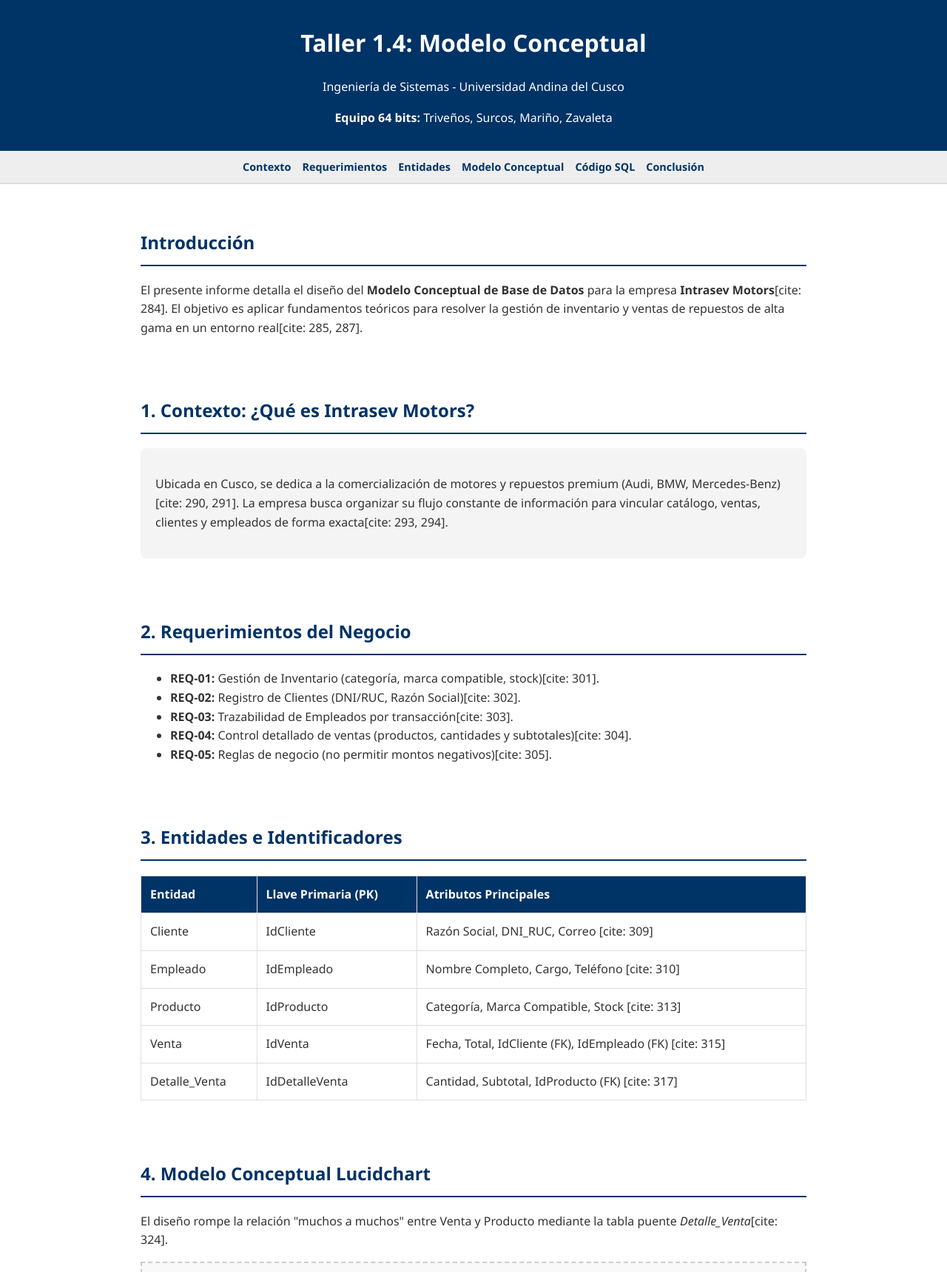
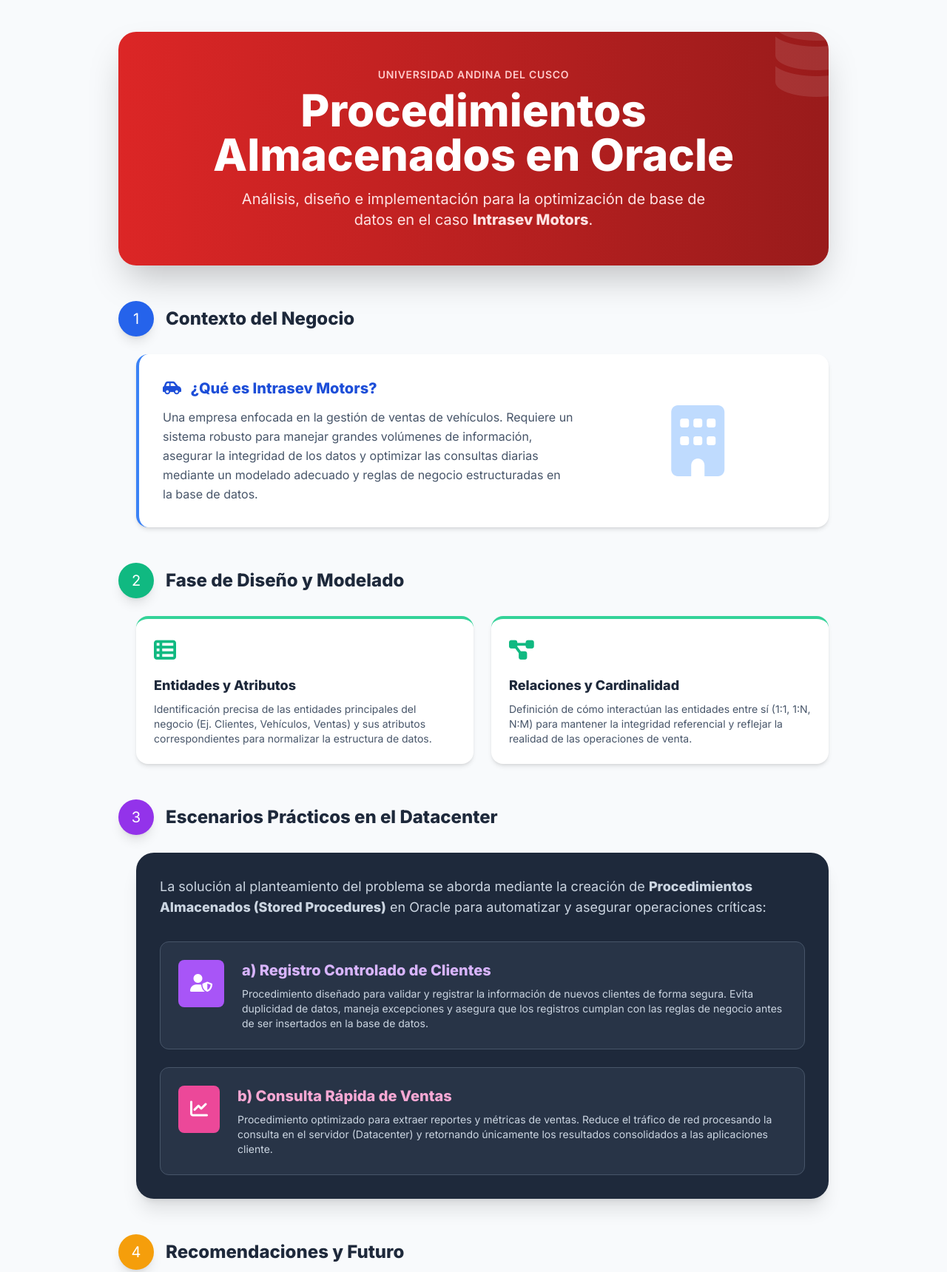
Before and after one commit to Enrique-024100691i/64-BITIS, a plain HTML site: page index.html in a window 1280 px wide. Shown: the part 21-1741 px from the top of the page at 74% size. Drawn offline with nearby package versions, Linux system fonts and the light colour scheme.

Commit message:
Update index.html

```diff
--- a/index.html
+++ b/index.html
@@ -3,240 +3,186 @@
 <head>
     <meta charset="UTF-8">
     <meta name="viewport" content="width=device-width, initial-scale=1.0">
-    <title>Modelo Conceptual - Intrasev Motors</title>
+    <title>Infografía: Procedimientos Almacenados en Oracle</title>
+    <!-- Tailwind CSS -->
+    <script src="https://cdn.tailwindcss.com"></script>
+    <!-- FontAwesome para Iconos -->
+    <link rel="stylesheet" href="https://cdnjs.cloudflare.com/ajax/libs/font-awesome/6.4.0/css/all.min.css">
+    <!-- Google Fonts -->
+    <link href="https://fonts.googleapis.com/css2?family=Inter:wght@300;400;600;800&display=swap" rel="stylesheet">
     <style>
-        :root {
-            --primary-color: #003366;
-            --secondary-color: #f4f4f4;
-            --accent-color: #e67e22;
-            --text-color: #333;
+        body {
+            font-family: 'Inter', sans-serif;
+            background-color: #f8fafc;
         }
-        body {
-            font-family: 'Segoe UI', Tahoma, Geneva, Verdana, sans-serif;
-            line-height: 1.6;
-            color: var(--text-color);
-            margin: 0;
-            padding: 0;
-            background-color: #fff;
-        }
-        header {
-            background-color: var(--primary-color);
-            color: white;
-            padding: 2rem 1rem;
-            text-align: center;
-        }
-        nav {
-            background: #eee;
-            padding: 10px;
-            position: sticky;
-            top: 0;
-            display: flex;
-            justify-content: center;
-            gap: 15px;
-            flex-wrap: wrap;
-            border-bottom: 2px solid #ddd;
-        }
-        nav a {
-            text-decoration: none;
-            color: var(--primary-color);
-            font-weight: bold;
-            font-size: 0.9rem;
-        }
-        .container {
-            max-width: 900px;
-            margin: 20px auto;
-            padding: 0 20px;
-        }
-        section {
-            margin-bottom: 40px;
-            padding-top: 20px;
-        }
-        h2 {
-            border-bottom: 2px solid var(--primary-color);
-            color: var(--primary-color);
-            padding-bottom: 10px;
-        }
-        .card {
-            background: var(--secondary-color);
-            padding: 20px;
-            border-radius: 8px;
-            margin-top: 15px;
-        }
-        table {
-            width: 100%;
-            border-collapse: collapse;
-            margin: 20px 0;
-        }
-        th, td {
-            border: 1px solid #ddd;
-            padding: 12px;
-            text-align: left;
-        }
-        th {
-            background-color: var(--primary-color);
-            color: white;
-        }
-        pre {
-            background: #272822;
-            color: #f8f8f2;
-            padding: 15px;
-            border-radius: 5px;
-            overflow-x: auto;
-            font-size: 0.85rem;
-        }
-        .footer {
-            text-align: center;
-            padding: 20px;
-            background: var(--primary-color);
-            color: white;
-            margin-top: 40px;
-        }
-        .badge {
-            background: var(--accent-color);
-            color: white;
-            padding: 3px 8px;
-            border-radius: 4px;
-            font-size: 0.8rem;
+        .gradient-text {
+            background-clip: text;
+            -webkit-background-clip: text;
+            -webkit-text-fill-color: transparent;
         }
     </style>
 </head>
-<body>
+<body class="text-slate-800 antialiased selection:bg-red-200 selection:text-red-900">
 
-<header>
-    <h1>Taller 1.4: Modelo Conceptual</h1>
-    <p>Ingeniería de Sistemas - Universidad Andina del Cusco</p>
-    <div style="margin-top: 10px;">
-        <strong>Equipo 64 bits:</strong> Triveños, Surcos, Mariño, Zavaleta
-    </div>
-</header>
+    <main class="max-w-5xl mx-auto my-8 p-4 sm:p-6 lg:p-8">
 
-<nav>
-    <a href="#contexto">Contexto</a>
-    <a href="#requerimientos">Requerimientos</a>
-    <a href="#entidades">Entidades</a>
-    <a href="#modelo">Modelo Conceptual</a>
-    <a href="#sql">Código SQL</a>
-    <a href="#conclusion">Conclusión</a>
-</nav>
+        <!-- ENCABEZADO -->
+        <header class="bg-gradient-to-r from-red-600 to-red-800 rounded-3xl shadow-2xl p-8 md:p-12 mb-12 text-center text-white relative overflow-hidden">
+            <div class="absolute top-0 right-0 -mt-10 -mr-10 text-white opacity-10 text-9xl">
+                <i class="fas fa-database"></i>
+            </div>
+            <p class="text-red-200 font-semibold tracking-wider uppercase text-sm mb-2">Universidad Andina del Cusco</p>
+            <h1 class="text-4xl md:text-5xl lg:text-6xl font-extrabold mb-4 leading-tight">
+                Procedimientos Almacenados en <span class="text-white">Oracle</span>
+            </h1>
+            <p class="text-lg md:text-xl text-red-100 max-w-2xl mx-auto">
+                Análisis, diseño e implementación para la optimización de base de datos en el caso <strong>Intrasev Motors</strong>.
+            </p>
+        </header>
 
-<div class="container">
+        <!-- SECCIÓN 1: CONTEXTO -->
+        <section class="mb-12">
+            <div class="flex items-center mb-6">
+                <div class="bg-blue-600 text-white rounded-full w-12 h-12 flex items-center justify-center text-xl shadow-lg z-10">
+                    1
+                </div>
+                <h2 class="text-2xl font-bold ml-4 text-slate-800">Contexto del Negocio</h2>
+            </div>
+            <div class="bg-white rounded-2xl shadow-md p-6 md:p-8 ml-6 border-l-4 border-blue-500 hover:shadow-xl transition-shadow duration-300">
+                <div class="flex flex-col md:flex-row items-center gap-6">
+                    <div class="flex-1">
+                        <h3 class="text-xl font-bold text-blue-700 mb-3"><i class="fas fa-car-side mr-2"></i> ¿Qué es Intrasev Motors?</h3>
+                        <p class="text-slate-600 leading-relaxed">
+                            Una empresa enfocada en la gestión de ventas de vehículos. Requiere un sistema robusto para manejar grandes volúmenes de información, asegurar la integridad de los datos y optimizar las consultas diarias mediante un modelado adecuado y reglas de negocio estructuradas en la base de datos.
+                        </p>
+                    </div>
+                    <div class="w-full md:w-1/3 flex justify-center text-blue-200 text-8xl">
+                        <i class="fas fa-building"></i>
+                    </div>
+                </div>
+            </div>
+        </section>
 
-    <section id="introduccion">
-        <h2>Introducción</h2>
-        <p>El presente informe detalla el diseño del <strong>Modelo Conceptual de Base de Datos</strong> para la empresa <strong>Intrasev Motors</strong>[cite: 284]. El objetivo es aplicar fundamentos teóricos para resolver la gestión de inventario y ventas de repuestos de alta gama en un entorno real[cite: 285, 287].</p>
-    </section>
+        <!-- SECCIÓN 2: DISEÑO DE BASE DE DATOS -->
+        <section class="mb-12">
+            <div class="flex items-center mb-6">
+                <div class="bg-emerald-500 text-white rounded-full w-12 h-12 flex items-center justify-center text-xl shadow-lg z-10">
+                    2
+                </div>
+                <h2 class="text-2xl font-bold ml-4 text-slate-800">Fase de Diseño y Modelado</h2>
+            </div>
 
-    <section id="contexto">
-        <h2>1. Contexto: ¿Qué es Intrasev Motors?</h2>
-        <div class="card">
-            <p>Ubicada en Cusco, se dedica a la comercialización de motores y repuestos premium (Audi, BMW, Mercedes-Benz)[cite: 290, 291]. La empresa busca organizar su flujo constante de información para vincular catálogo, ventas, clientes y empleados de forma exacta[cite: 293, 294].</p>
-        </div>
-    </section>
+            <div class="grid grid-cols-1 md:grid-cols-2 gap-6 ml-6">
+                <!-- Card 1 -->
+                <div class="bg-white rounded-2xl shadow-md p-6 border-t-4 border-emerald-400 hover:-translate-y-1 transition-transform duration-300">
+                    <div class="text-emerald-500 text-3xl mb-4">
+                        <i class="fas fa-table-list"></i>
+                    </div>
+                    <h3 class="text-lg font-bold mb-2">Entidades y Atributos</h3>
+                    <p class="text-slate-600 text-sm">
+                        Identificación precisa de las entidades principales del negocio (Ej. Clientes, Vehículos, Ventas) y sus atributos correspondientes para normalizar la estructura de datos.
+                    </p>
+                </div>
+                <!-- Card 2 -->
+                <div class="bg-white rounded-2xl shadow-md p-6 border-t-4 border-emerald-400 hover:-translate-y-1 transition-transform duration-300">
+                    <div class="text-emerald-500 text-3xl mb-4">
+                        <i class="fas fa-project-diagram"></i>
+                    </div>
+                    <h3 class="text-lg font-bold mb-2">Relaciones y Cardinalidad</h3>
+                    <p class="text-slate-600 text-sm">
+                        Definición de cómo interactúan las entidades entre sí (1:1, 1:N, N:M) para mantener la integridad referencial y reflejar la realidad de las operaciones de venta.
+                    </p>
+                </div>
+            </div>
+        </section>
 
-    <section id="requerimientos">
-        <h2>2. Requerimientos del Negocio</h2>
-        <ul>
-            <li><strong>REQ-01:</strong> Gestión de Inventario (categoría, marca compatible, stock)[cite: 301].</li>
-            <li><strong>REQ-02:</strong> Registro de Clientes (DNI/RUC, Razón Social)[cite: 302].</li>
-            <li><strong>REQ-03:</strong> Trazabilidad de Empleados por transacción[cite: 303].</li>
-            <li><strong>REQ-04:</strong> Control detallado de ventas (productos, cantidades y subtotales)[cite: 304].</li>
-            <li><strong>REQ-05:</strong> Reglas de negocio (no permitir montos negativos)[cite: 305].</li>
-        </ul>
-    </section>
+        <!-- SECCIÓN 3: ESCENARIOS PRÁCTICOS -->
+        <section class="mb-12">
+            <div class="flex items-center mb-6">
+                <div class="bg-purple-600 text-white rounded-full w-12 h-12 flex items-center justify-center text-xl shadow-lg z-10">
+                    3
+                </div>
+                <h2 class="text-2xl font-bold ml-4 text-slate-800">Escenarios Prácticos en el Datacenter</h2>
+            </div>
 
-    <section id="entidades">
-        <h2>3. Entidades e Identificadores</h2>
-        <table>
-            <thead>
-                <tr>
-                    <th>Entidad</th>
-                    <th>Llave Primaria (PK)</th>
-                    <th>Atributos Principales</th>
-                </tr>
-            </thead>
-            <tbody>
-                <tr>
-                    <td>Cliente</td>
-                    <td>IdCliente</td>
-                    <td>Razón Social, DNI_RUC, Correo [cite: 309]</td>
-                </tr>
-                <tr>
-                    <td>Empleado</td>
-                    <td>IdEmpleado</td>
-                    <td>Nombre Completo, Cargo, Teléfono [cite: 310]</td>
-                </tr>
-                <tr>
-                    <td>Producto</td>
-                    <td>IdProducto</td>
-                    <td>Categoría, Marca Compatible, Stock [cite: 313]</td>
-                </tr>
-                <tr>
-                    <td>Venta</td>
-                    <td>IdVenta</td>
-                    <td>Fecha, Total, IdCliente (FK), IdEmpleado (FK) [cite: 315]</td>
-                </tr>
-                <tr>
-                    <td>Detalle_Venta</td>
-                    <td>IdDetalleVenta</td>
-                    <td>Cantidad, Subtotal, IdProducto (FK) [cite: 317]</td>
-                </tr>
-            </tbody>
-        </table>
-    </section>
+            <div class="bg-slate-800 text-white rounded-3xl shadow-xl overflow-hidden ml-6">
+                <div class="p-8">
+                    <p class="text-slate-300 mb-8 text-lg">
+                        La solución al planteamiento del problema se aborda mediante la creación de <strong>Procedimientos Almacenados (Stored Procedures)</strong> en Oracle para automatizar y asegurar operaciones críticas:
+                    </p>
 
-    <section id="modelo">
-        <h2>4. Modelo Conceptual Lucidchart</h2>
-        <p>El diseño rompe la relación "muchos a muchos" entre Venta y Producto mediante la tabla puente <em>Detalle_Venta</em>[cite: 324].</p>
-        <div style="text-align: center; background: #f9f9f9; padding: 40px; border: 2px dashed #ccc;">
-            <p><strong>[Aquí puedes insertar la imagen de tu diagrama de Lucidchart]</strong></p>
-            <p><small>Referencia visual a Figura 1 del informe [cite: 327]</small></p>
-        </div>
-    </section>
+                    <div class="space-y-6">
+                        <!-- Escenario A -->
+                        <div class="bg-slate-700/50 rounded-xl p-6 flex flex-col sm:flex-row gap-6 items-start border border-slate-600">
+                            <div class="bg-purple-500 text-white p-4 rounded-lg text-2xl">
+                                <i class="fas fa-user-shield"></i>
+                            </div>
+                            <div>
+                                <h3 class="text-xl font-bold text-purple-300 mb-2">a) Registro Controlado de Clientes</h3>
+                                <p class="text-slate-300 text-sm">
+                                    Procedimiento diseñado para validar y registrar la información de nuevos clientes de forma segura. Evita duplicidad de datos, maneja excepciones y asegura que los registros cumplan con las reglas de negocio antes de ser insertados en la base de datos.
+                                </p>
+                            </div>
+                        </div>
 
-    <section id="sql">
-        <h2>5. Implementación en SQL Server</h2>
-        <p>A continuación se presenta un extracto del código DDL para la creación de las tablas principales[cite: 388, 416, 425]:</p>
-        <pre>
--- Creación de Tabla Cliente
-CREATE TABLE Cliente (
-    ID_Cliente INT PRIMARY KEY IDENTITY(1,1),
-    Razon_Social_Nombre VARCHAR(150) NOT NULL,
-    DNI_RUC VARCHAR(20) NOT NULL UNIQUE,
-    Telefono VARCHAR(15),
-    Correo VARCHAR(100)
-);
+                        <!-- Escenario B -->
+                        <div class="bg-slate-700/50 rounded-xl p-6 flex flex-col sm:flex-row gap-6 items-start border border-slate-600">
+                            <div class="bg-pink-500 text-white p-4 rounded-lg text-2xl">
+                                <i class="fas fa-chart-line"></i>
+                            </div>
+                            <div>
+                                <h3 class="text-xl font-bold text-pink-300 mb-2">b) Consulta Rápida de Ventas</h3>
+                                <p class="text-slate-300 text-sm">
+                                    Procedimiento optimizado para extraer reportes y métricas de ventas. Reduce el tráfico de red procesando la consulta en el servidor (Datacenter) y retornando únicamente los resultados consolidados a las aplicaciones cliente.
+                                </p>
+                            </div>
+                        </div>
+                    </div>
+                </div>
+            </div>
+        </section>
 
--- Creación de Tabla Venta
-CREATE TABLE Venta (
-    ID_Venta INT PRIMARY KEY IDENTITY(1,1),
-    Fecha_Venta DATETIME DEFAULT GETDATE(),
-    Total DECIMAL(10,2) NOT NULL,
-    ID_Cliente INT NOT NULL,
-    ID_Empleado INT NOT NULL,
-    CONSTRAINT FK_Cliente_Venta FOREIGN KEY (ID_Cliente) REFERENCES Cliente(ID_Cliente)
-);
-        </pre>
-    </section>
+        <!-- SECCIÓN 4: RECOMENDACIONES -->
+        <section class="mb-12">
+            <div class="flex items-center mb-6">
+                <div class="bg-amber-500 text-white rounded-full w-12 h-12 flex items-center justify-center text-xl shadow-lg z-10">
+                    4
+                </div>
+                <h2 class="text-2xl font-bold ml-4 text-slate-800">Recomendaciones y Futuro</h2>
+            </div>
 
-    <section id="conclusion">
-        <h2>Conclusión</h2>
-        <p>El modelo centraliza eficientemente la información crítica de Intrasev Motors, eliminando redundancias y permitiendo una arquitectura escalable para la transformación digital de la empresa[cite: 505, 507].</p>
-    </section>
+            <div class="grid grid-cols-1 md:grid-cols-3 gap-4 ml-6">
+                <!-- Rec 1 -->
+                <div class="bg-white rounded-xl shadow p-6 border-b-4 border-amber-400 text-center">
+                    <i class="fab fa-java text-4xl text-amber-500 mb-4"></i>
+                    <i class="fab fa-windows text-4xl text-amber-500 mb-4 ml-2"></i>
+                    <h3 class="font-bold mb-2 text-slate-800">Desarrollo de Interfaz</h3>
+                    <p class="text-sm text-slate-600">Implementar una interfaz gráfica en lenguajes como <strong>Java o C#</strong> que consuma los procedimientos almacenados, brindando un uso intuitivo al personal de ventas.</p>
+                </div>
 
-    <section id="referencias">
-        <h2>Referencias Bibliográficas</h2>
-        <ul style="font-size: 0.9rem; color: #666;">
-            <li>Silberschatz, A. et al. (2002). <em>Fundamentos de bases de datos</em>. McGraw-Hill[cite: 511].</li>
-            <li>Elmasri, R., & Navathe, S. B. (2007). <em>Sistemas de bases de datos</em>. Madrid[cite: 513].</li>
-            <li>Valdiviezo, G. T. et al. (2022). Transformación digital en América Latina[cite: 516].</li>
-        </ul>
-    </section>
-</div>
+                <!-- Rec 2 -->
+                <div class="bg-white rounded-xl shadow p-6 border-b-4 border-amber-400 text-center">
+                    <i class="fas fa-server text-4xl text-amber-500 mb-4"></i>
+                    <h3 class="font-bold mb-2 text-slate-800">Mantenimiento Preventivo</h3>
+                    <p class="text-sm text-slate-600">Dada la alta valoración de los activos, se debe ejecutar un mantenimiento constante en el servidor Oracle para garantizar la continuidad del negocio.</p>
+                </div>
 
-<div class="footer">
-    <p>&copy; 2026 Grupo 64 bits - Facultad de Ingeniería y Arquitectura (UAC)</p>
-    <p><small>Proyecto académico para fines de aprendizaje.</small></p>
-</div>
+                <!-- Rec 3 -->
+                <div class="bg-white rounded-xl shadow p-6 border-b-4 border-amber-400 text-center">
+                    <i class="fas fa-cloud-arrow-up text-4xl text-amber-500 mb-4"></i>
+                    <h3 class="font-bold mb-2 text-slate-800">Copias de Seguridad</h3>
+                    <p class="text-sm text-slate-600">Establecer un plan automatizado de <strong>Backups</strong> para garantizar la disponibilidad permanente de la información ante contingencias técnicas.</p>
+                </div>
+            </div>
+        </section>
+
+        <!-- FOOTER -->
+        <footer class="mt-16 text-center text-slate-500 text-sm border-t border-slate-200 pt-8">
+            <p>Infografía generada a partir del documento: <em>Taller 2.1 Procedimiento Almacenados en Oracle</em>.</p>
+            <p class="mt-1">Autores del documento original: Triveños Llaccta, Surcos Alvarez, Mariño Chauca, Zavaleta Fuentes.</p>
+        </footer>
+
+    </main>
 
 </body>
 </html>
```
